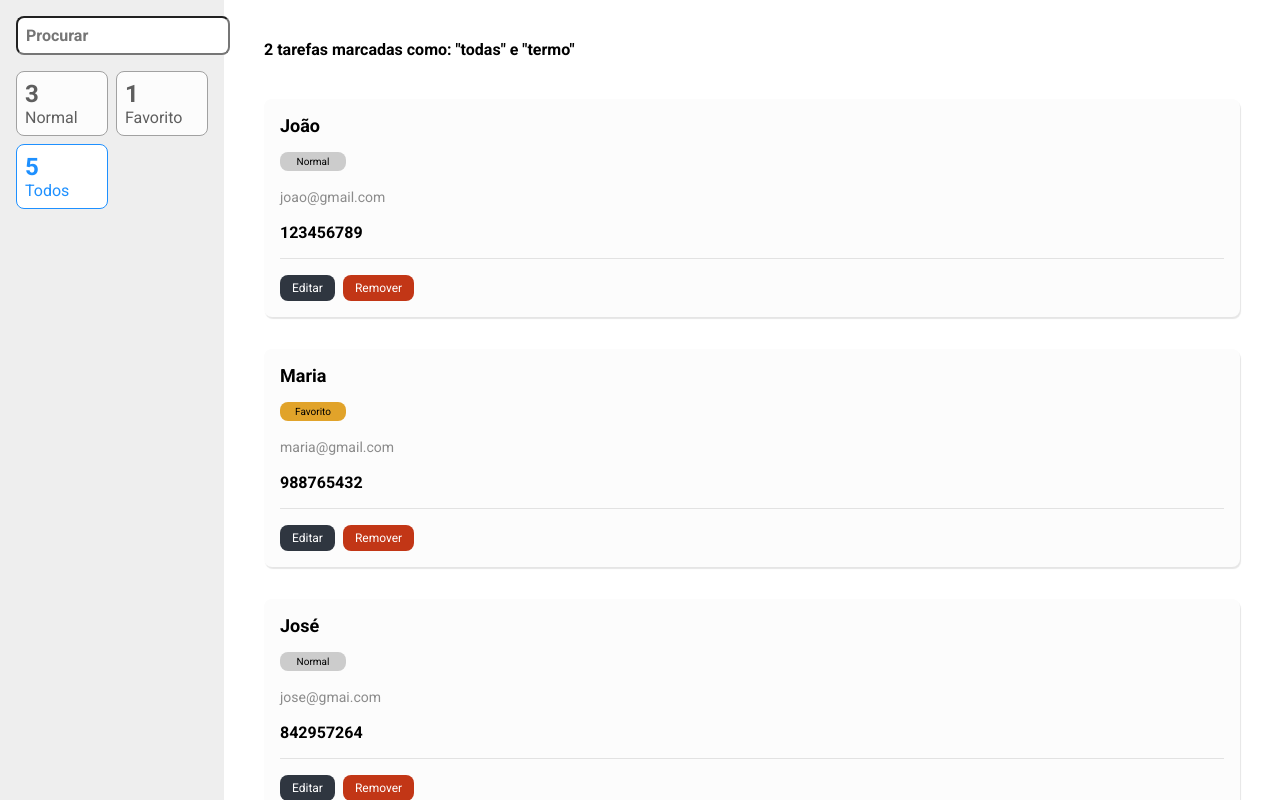
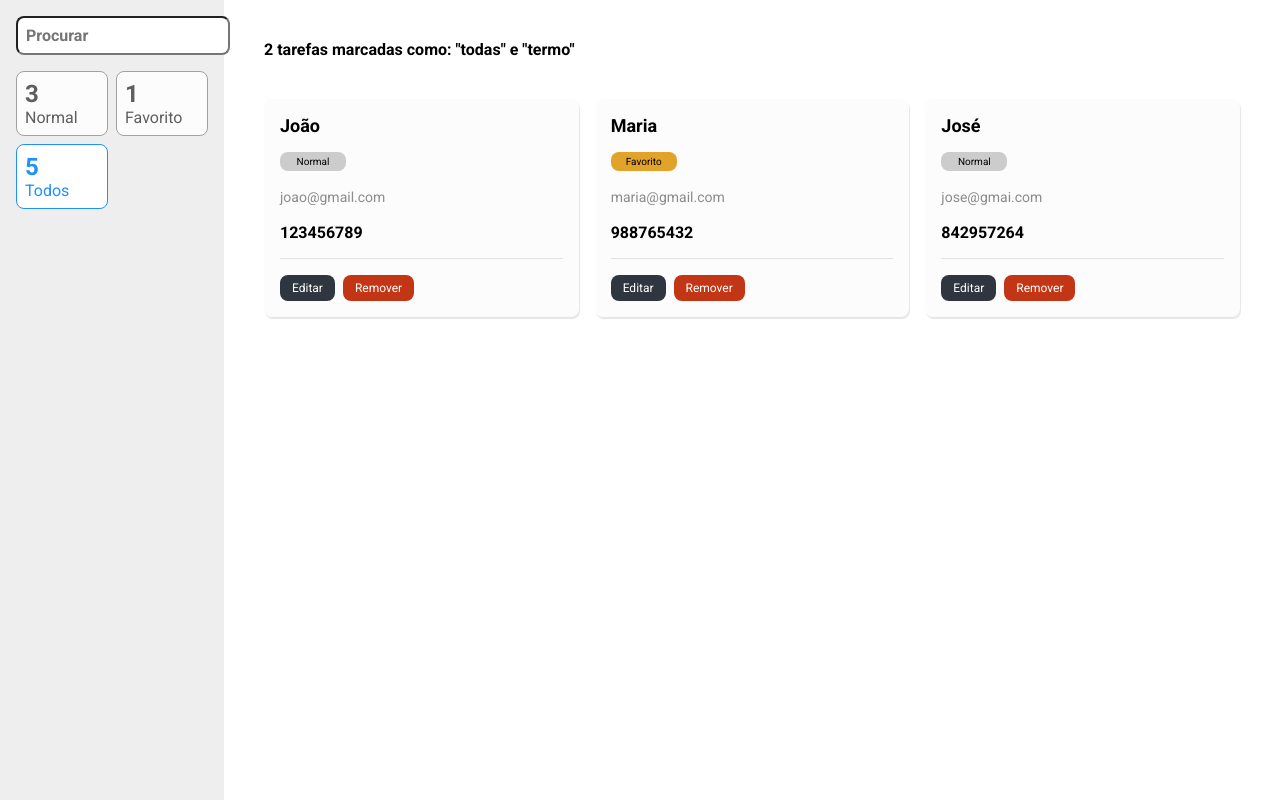
Before and after one commit to Jaktung/lista-de-contatos, a React (Vite) app: page / in a window 1280 px wide. Built offline with nearby package versions, Linux system fonts and the light colour scheme.

Commit message:
adicionando enums

```diff
--- a/src/App.tsx
+++ b/src/App.tsx
@@ -1,5 +1,5 @@
-import BarraLateral from "./containers/BarraLateral";
-import ListaDeContatos from "./containers/ListaDeContatos";
+import SideBar from "./containers/SideBar";
+import ContactList from "./containers/ContactList";
 import EstiloGlobal, { Container } from "./styles";
 
 function App() {
@@ -7,8 +7,8 @@ function App() {
         <>
             <EstiloGlobal />
             <Container>
-                <BarraLateral />
-                <ListaDeContatos />
+                <SideBar />
+                <ContactList />
             </Container>
         </>
     );
--- a/src/components/Contact/index.tsx
+++ b/src/components/Contact/index.tsx
@@ -1,9 +1,10 @@
 import { useState } from "react";
 import * as S from "./styles";
+import * as enums from "../../utils/enums/ContactPriority";
 
 type Props = {
     name: string;
-    priority: string;
+    priority: enums.ContactPriority;
     email: string;
     number: number;
 };
--- a/src/components/Contact/styles.ts
+++ b/src/components/Contact/styles.ts
@@ -1,5 +1,6 @@
 import styled from "styled-components";
 import vars from "../../styles/vars";
+import * as enums from "../../utils/enums/ContactPriority";
 
 type TagProps = {
     priority?: string;
@@ -7,7 +8,8 @@ type TagProps = {
 
 function returnPriorityColor(props: TagProps): string {
     if ("priority" in props) {
-        if (props.priority === "Favorito") return vars.yellow;
+        if (props.priority === enums.ContactPriority.FAVORITE)
+            return vars.yellow;
     }
     return "#ccc";
 }
--- a/src/components/FiltroCard/index.tsx
+++ b/src/components/FiltroCard/index.tsx
@@ -1,7 +1,7 @@
 import * as S from "./styles";
 
 export type Props = {
-    ative?: boolean;
+    ative?: boolean | string;
     counter: number;
     description: string;
 };
--- a/src/containers/ListaDeContatos/index.tsx
+++ b/src/containers/ContactList/index.tsx
@@ -1,22 +1,23 @@
 import Contact from "../../components/Contact";
 import * as S from "./styles";
+import * as enums from "../../utils/enums/ContactPriority";
 
 const contacts = [
     {
         name: "João",
-        priority: "Normal",
+        priority: enums.ContactPriority.NORMAL,
         number: 123456789,
         email: "joao@gmail.com",
     },
     {
         name: "Maria",
-        priority: "Favorito",
+        priority: enums.ContactPriority.FAVORITE,
         number: 988765432,
         email: "maria@gmail.com",
     },
     {
         name: "José",
-        priority: "Normal",
+        priority: enums.ContactPriority.NORMAL,
         number: 842957264,
         email: "jose@gmai.com",
     },
@@ -29,13 +30,13 @@ const ListaDeContatos = () => {
                 2 tarefas marcadas como: <span>"todas"</span> e{" "}
                 <span>"termo"</span>{" "}
             </S.MainText>
-            <ul>
+            <S.GridList>
                 {contacts.map((c) => (
                     <li key={c.email}>
                         <Contact {...c} />
                     </li>
                 ))}
-            </ul>
+            </S.GridList>
         </S.Main>
     );
 };
--- a/src/containers/ListaDeContatos/styles.ts
+++ b/src/containers/ContactList/styles.ts
@@ -13,3 +13,9 @@ export const MainText = styled.p`
     font-weight: bold;
     margin-bottom: 40px;
 `;
+
+export const GridList = styled.ul`
+    display: grid;
+    gap: 16px;
+    grid-template-columns: 1fr 1fr 1fr;
+`;
--- a/src/containers/BarraLateral/index.tsx
+++ b/src/containers/SideBar/index.tsx
@@ -8,7 +8,7 @@ const BarraLateral = () => {
             <S.Filters>
                 <FiltroCard counter={3} description="Normal" />
                 <FiltroCard counter={1} description="Favorito" />
-                <FiltroCard ative counter={5} description="Todos" />
+                <FiltroCard ative="true" counter={5} description="Todos" />
             </S.Filters>
         </S.SideBar>
     );
--- /dev/null
+++ b/src/utils/enums/ContactPriority.ts
@@ -0,0 +1,4 @@
+export enum ContactPriority {
+    FAVORITE = "Favorito",
+    NORMAL = "Normal",
+}
```
Also changed, not shown: src/containers/SideBar/styles.ts (renamed from src/containers/BarraLateral/styles.ts).
